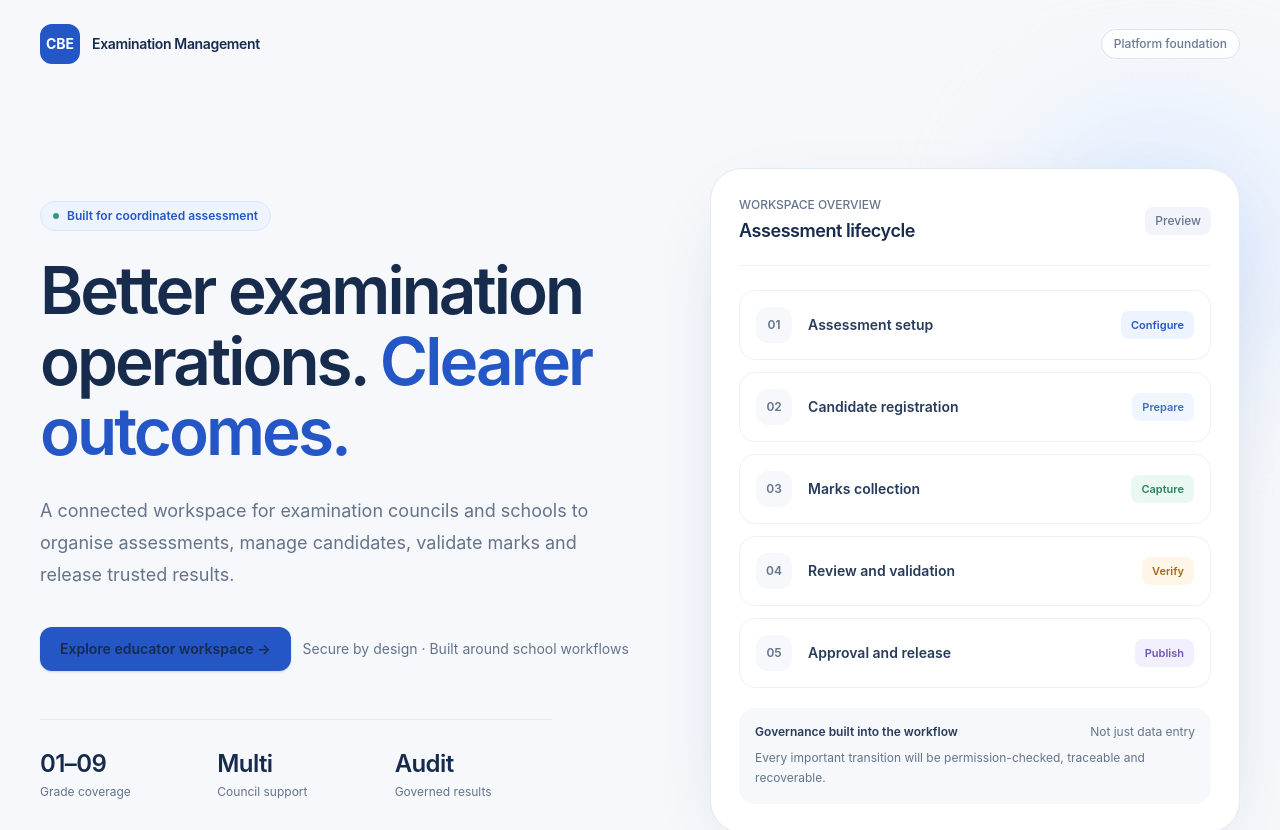
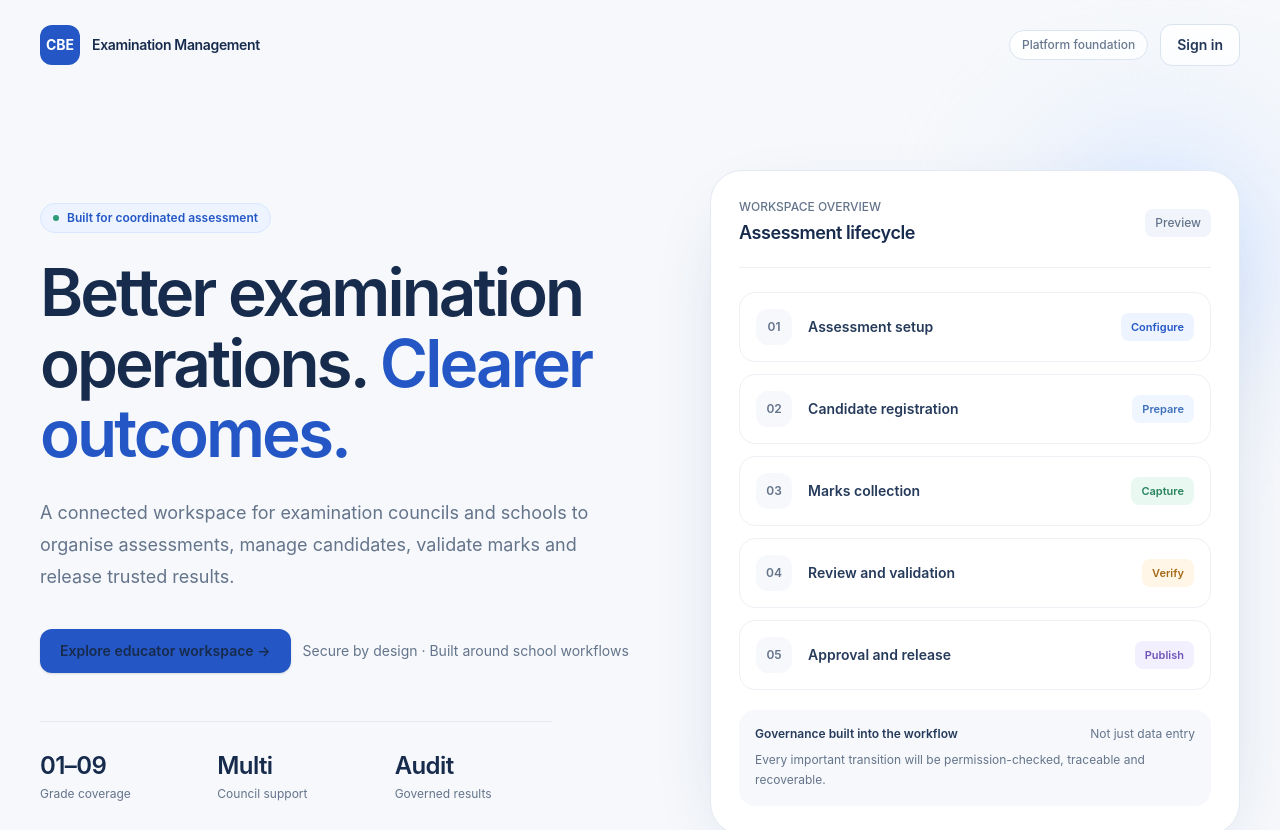
Before and after one commit to poptramark-eng/sentinel, a Next.js app in the folder apps/web/: page / in a window 1280 px wide. Shown: the top 830 px of the page. Built offline with nearby package versions, Linux system fonts and the light colour scheme.

Commit message:
feat(web): link landing page to secure sign-in

```diff
--- a/apps/web/src/app/page.tsx
+++ b/apps/web/src/app/page.tsx
@@ -21,7 +21,7 @@ export default function HomePage() {
           <span className="grid size-10 place-items-center rounded-xl bg-[#2457c5] text-sm font-bold text-white">CBE</span>
           <span className="text-sm font-semibold tracking-tight">Examination Management</span>
         </a>
-        <span className="rounded-full border border-[#dbe5f2] bg-white px-3 py-1.5 text-xs font-medium text-[#64748b]">Platform foundation</span>
+        <div className="flex items-center gap-3"><span className="hidden rounded-full border border-[#dbe5f2] bg-white px-3 py-1.5 text-xs font-medium text-[#64748b] sm:inline">Platform foundation</span><a href="/login" className="rounded-xl border border-[#dbe3ee] bg-white px-4 py-2.5 text-sm font-semibold text-[#2457c5] transition hover:bg-[#f2f6ff]">Sign in</a></div>
       </header>
 
       <section className="mx-auto grid w-full max-w-7xl gap-12 px-6 pb-20 pt-12 lg:grid-cols-[1.08fr_0.92fr] lg:items-center lg:px-10 lg:pb-28 lg:pt-20">
```
